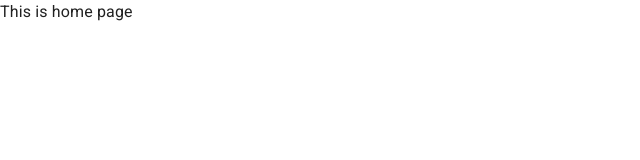
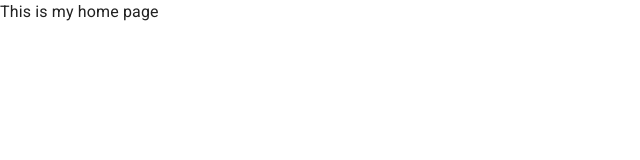
Before and after one commit to yoyotruly/smart-todo-list, a React (Create React App) app in the folder frontend/: page / in a window 1280 px wide. Shown: the top 160 px of the page, without its empty margins (0-640 px from the left). Built offline with nearby package versions, Linux system fonts and the light colour scheme.

Commit message:
testing git push

```diff
--- a/frontend/src/pages/Home.js
+++ b/frontend/src/pages/Home.js
@@ -1,6 +1,6 @@
 function Home() {
   return (
-    <div>This is home page</div>
+    <div>This is my home page</div>
   )
 }
 
```
